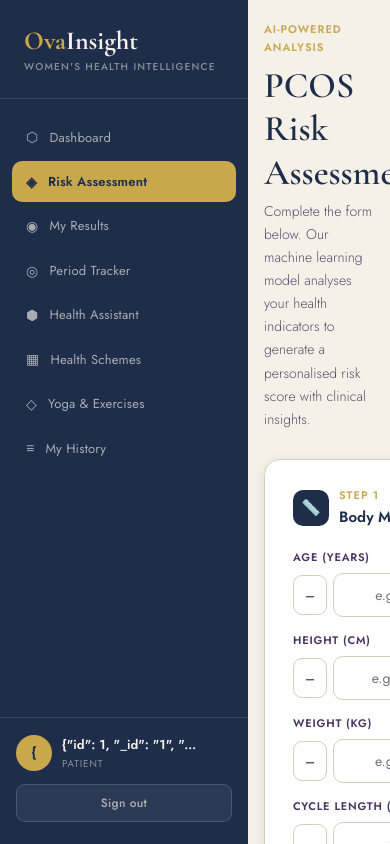
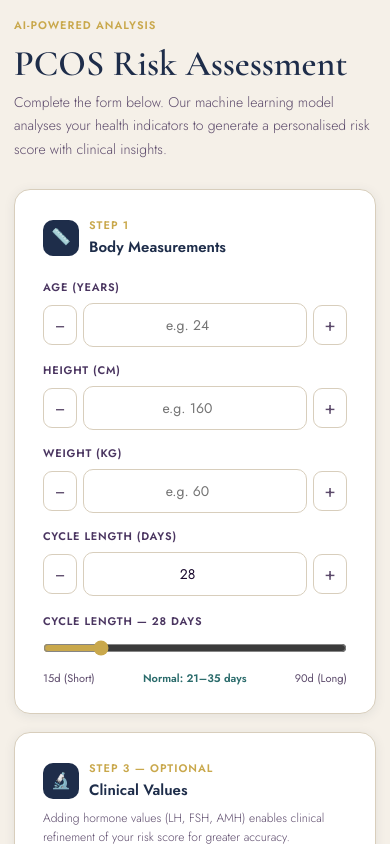
Before and after one commit to Akankshahegde3/OvaInsight, a React (Create React App) app in the folder frontend/: page /assess in a window 390 px wide. Shown: the top 844 px of the page. Built offline with nearby package versions, Linux system fonts and the light colour scheme; sample sign-in values are in the browser's storage.

Commit message:
Fix mobile layout

```diff
--- a/frontend/src/index.css
+++ b/frontend/src/index.css
@@ -162,3 +162,22 @@ p, span, div { }
 .fl { color: #4A3560 !important; }
 .stitle { color: #1A0A2E; }
 .overline { color: var(--gold); }
+
+/* Mobile responsive */
+@media (max-width: 768px) {
+  .shell {
+    flex-direction: column;
+  }
+  aside {
+    display: none !important;
+  }
+  .page {
+    padding: 16px 14px;
+  }
+  .g2, .g3, .g4 {
+    grid-template-columns: 1fr !important;
+  }
+  .content {
+    width: 100%;
+  }
+}
```
